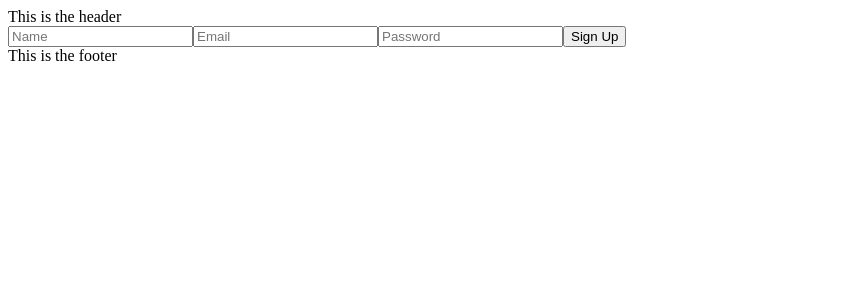
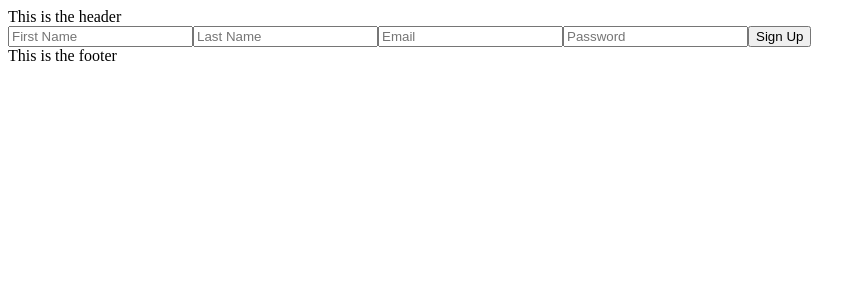
Before and after one commit to Sustainable-Shopping-Assistant/SustainableShoppingAssistant, a React (Vite) app in the folder EcoShop/: page /signup in a window 1280 px wide. Shown: the top 300 px of the page, without its empty margins (0-866 px from the left). Built offline with nearby package versions, Linux system fonts and the light colour scheme.

Commit message:
Created functional Signup page

```diff
--- a/EcoShop/package.json
+++ b/EcoShop/package.json
@@ -31,9 +31,13 @@
     "web-vitals": "^2.1.4"
   },
   "devDependencies": {
+    "@types/bcryptjs": "^2.4.2",
     "@types/body-parser": "^1.19.2",
     "@types/cookie-parser": "^1.4.3",
+    "@types/cors": "^2.8.13",
     "@types/express": "^4.17.17",
+    "@types/express-session": "^1.17.7",
+    "@types/jsonwebtoken": "^9.0.1",
     "@types/mongoose": "^5.11.97",
     "@types/node": "^18.15.3",
     "@types/react": "^18.0.27",
--- a/EcoShop/src/pages/Signup.tsx
+++ b/EcoShop/src/pages/Signup.tsx
@@ -3,7 +3,8 @@ import { useNavigate } from 'react-router-dom';
 import axios from 'axios';
 
 const Signup: React.FC = () => {
-  const [name, setName] = useState('');
+  const [first_name, setFirstName] = useState('');
+  const [last_name, setLastName] = useState('');
   const [email, setEmail] = useState('');
   const [password, setPassword] = useState('');
   const navigate = useNavigate();
@@ -12,7 +13,7 @@ const Signup: React.FC = () => {
     e.preventDefault();
 
     try {
-      await axios.post('/api/auth/signup', { name, email, password });
+      await axios.post('http://localhost:8080/signup', { first_name, last_name, email, password });
       navigate('/login');
     } catch (err) {
       console.error(err);
@@ -23,9 +24,15 @@ const Signup: React.FC = () => {
     <form onSubmit={handleSubmit}>
       <input
         type="text"
-        placeholder="Name"
-        value={name}
-        onChange={(e) => setName(e.target.value)}
+        placeholder="First Name"
+        value={first_name}
+        onChange={(e) => setFirstName(e.target.value)}
+      />
+       <input
+        type="text"
+        placeholder="Last Name"
+        value={last_name}
+        onChange={(e) => setLastName(e.target.value)}
       />
       <input
         type="email"
```
Also changed, not shown: 2 other files (tests, documents, lock files or other folders).
